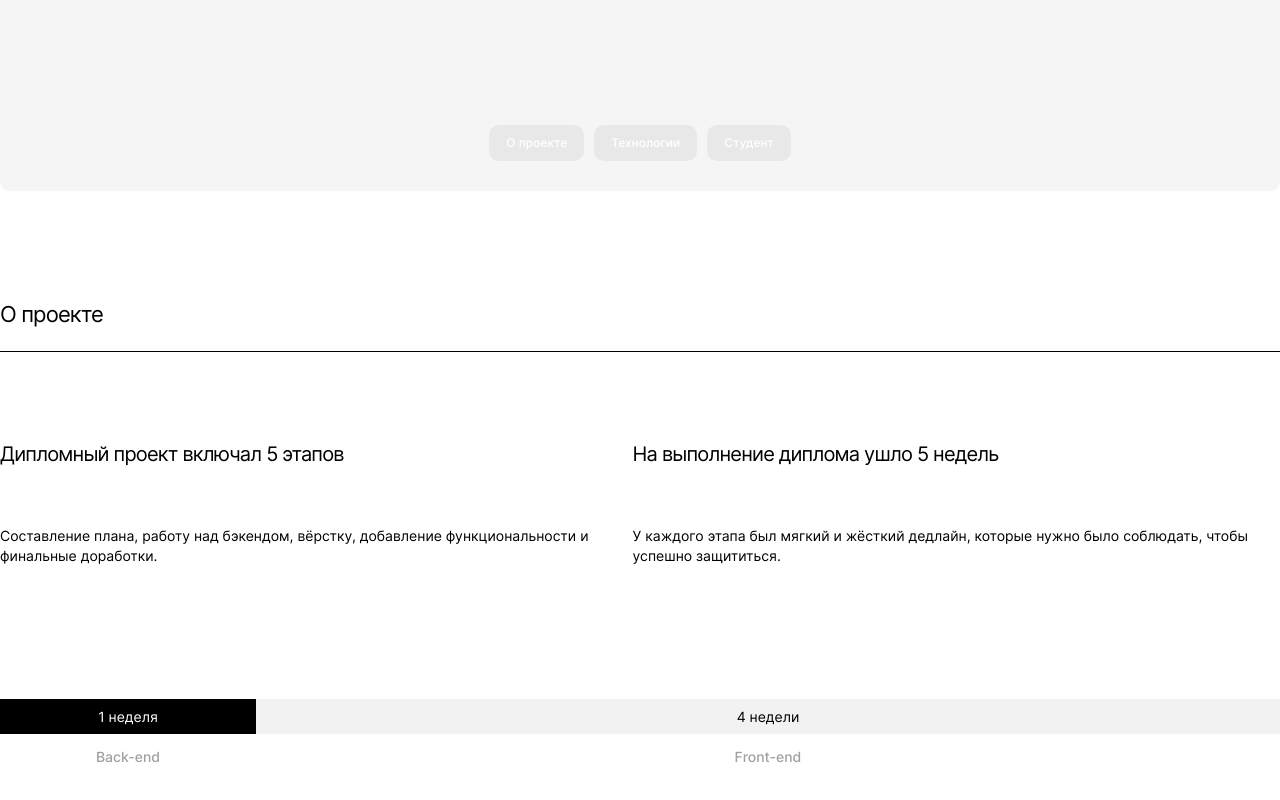
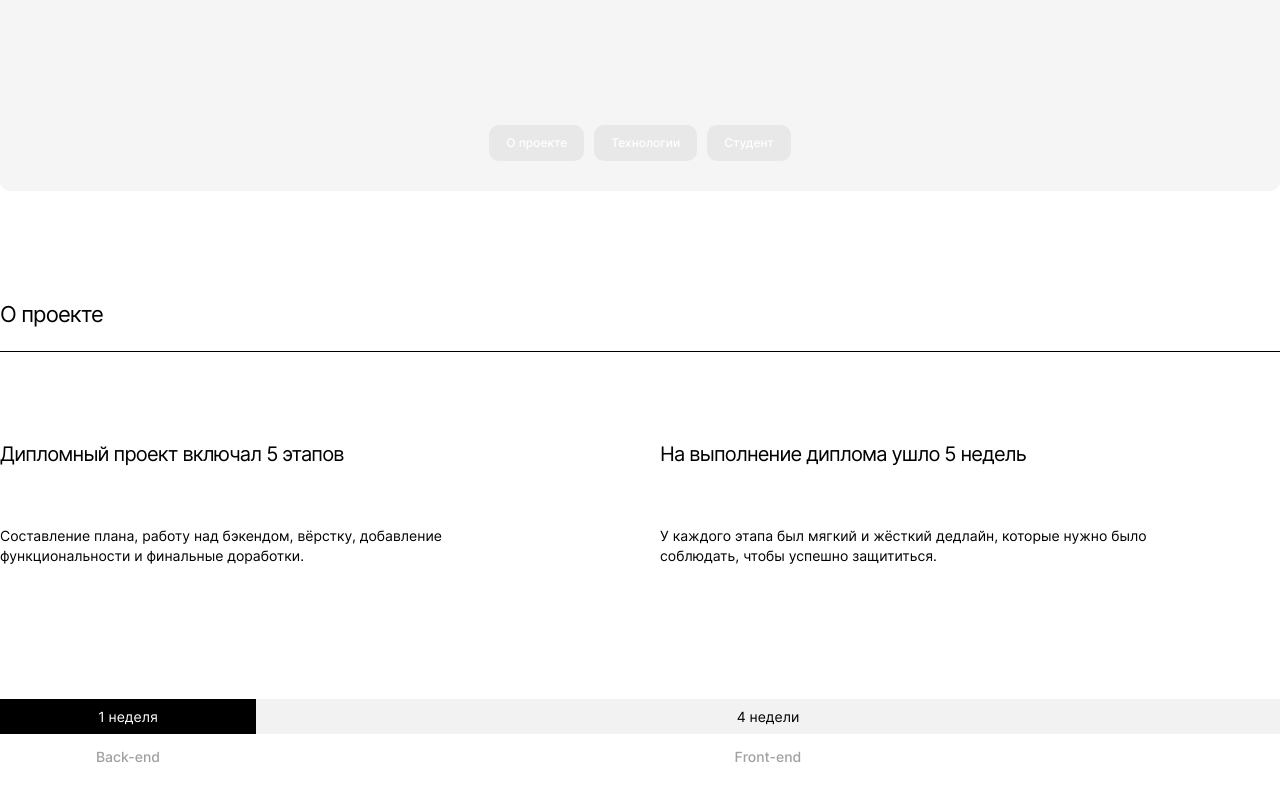
Before and after one commit to tatiana-dorokhova/movies-explorer-frontend, a React (Create React App) app: page / in a window 1280 px wide. Shown: the part 396-1196 px from the top of the page. Built offline with nearby package versions, Linux system fonts and the light colour scheme.

Commit message:
aboutProject changed

```diff
--- a/src/components/AboutProject/AboutProject.css
+++ b/src/components/AboutProject/AboutProject.css
@@ -16,12 +16,13 @@
 
 .about-project__columns {
   display: flex;
-  justify-content: left;
+  justify-content: space-between;
   padding-top: 70px;
   padding-bottom: 110px;
 }
 
 .about-project__column {
+  width: calc((100% - 40px) / 2);
   display: flex;
   flex-direction: column;
 }
@@ -38,6 +39,7 @@
   font-weight: 400;
   font-size: 14px;
   line-height: 20px;
+  max-width: 550px;
 }
 
 .about-project__stages {
```
